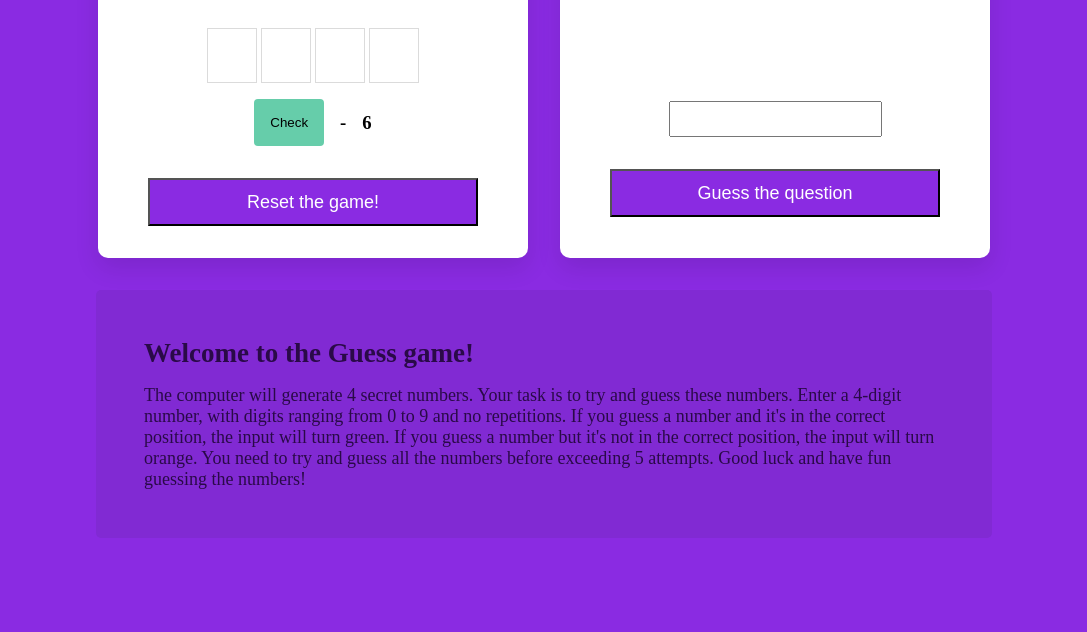
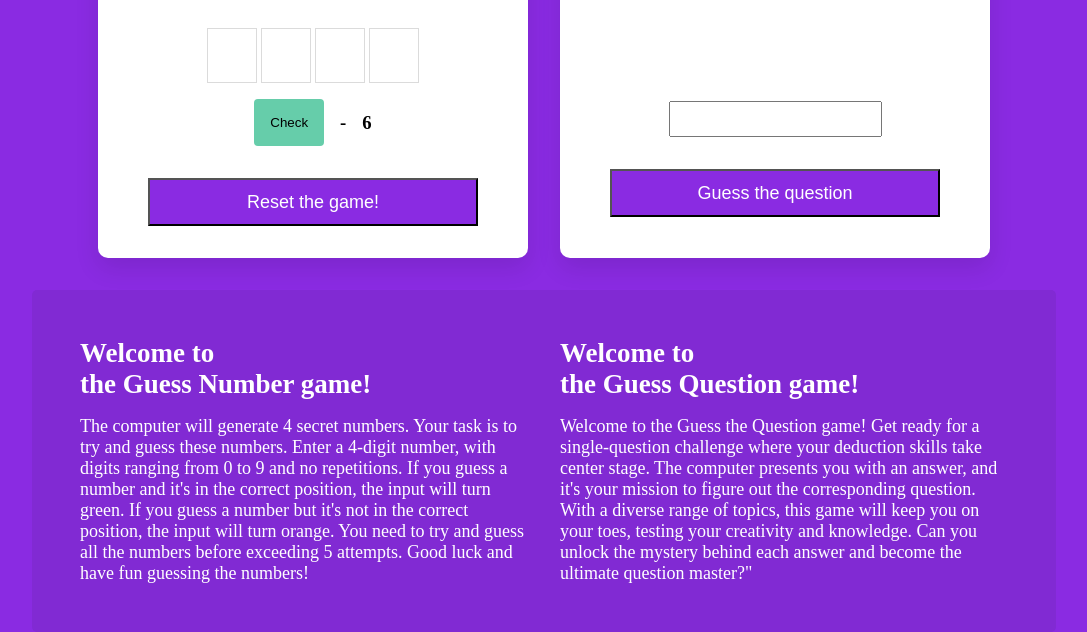
Before and after one commit to carmelapi/guessTheNumber, a plain HTML site: page index.html in a window 1280 px wide. Shown: the part 170-802 px from the top of the page, without its empty margins (96-1183 px from the left). Drawn offline with Linux system fonts and the light colour scheme; no server answers.

Commit message:
Add description game

```diff
--- a/index.html
+++ b/index.html
@@ -49,21 +49,35 @@
         </form>
       </div>
     </div>
+
     <div id="messages" class="messages"></div>
     <div id="winningGiphy"></div>
     <div class="description">
-      <h2>Welcome to the Guess game!</h2>
-      <p>
-        The computer will generate 4 secret numbers. Your task is to try and
-        guess these numbers. Enter a 4-digit number, with digits ranging from 0
-        to 9 and no repetitions. If you guess a number and it's in the correct
-        position, the input will turn green. If you guess a number but it's not
-        in the correct position, the input will turn orange. You need to try and
-        guess all the numbers before exceeding 5 attempts. Good luck and have
-        fun guessing the numbers!
-      </p>
+      <div class="description-grid">
+        <h2>Welcome to <br />the Guess Number game!</h2>
+        <p>
+          The computer will generate 4 secret numbers. Your task is to try and
+          guess these numbers. Enter a 4-digit number, with digits ranging from
+          0 to 9 and no repetitions. If you guess a number and it's in the
+          correct position, the input will turn green. If you guess a number but
+          it's not in the correct position, the input will turn orange. You need
+          to try and guess all the numbers before exceeding 5 attempts. Good
+          luck and have fun guessing the numbers!
+        </p>
+      </div>
+      <div class="description-grid">
+        <h2>Welcome to <br />the Guess Question game!</h2>
+        <p>
+          Welcome to the Guess the Question game! Get ready for a
+          single-question challenge where your deduction skills take center
+          stage. The computer presents you with an answer, and it's your mission
+          to figure out the corresponding question. With a diverse range of
+          topics, this game will keep you on your toes, testing your creativity
+          and knowledge. Can you unlock the mystery behind each answer and
+          become the ultimate question master?"
+        </p>
+      </div>
     </div>
-
     <script src="script.js"></script>
   </body>
 </html>
--- a/script.js
+++ b/script.js
@@ -111,7 +111,6 @@ function renderMessage(messages) {
   $messageEl.innerHTML = messages;
 }
 
-function main() {
 $formEl.addEventListener("submit", guessTheNumber);
 $resetEl.addEventListener("click", reset);
 
@@ -127,7 +126,6 @@ function main() {
 }
 
 reset();
-}
 
 let answerTrivia;
 
@@ -222,5 +220,3 @@ function generateGif() {
 }
 
 // ------------------------
-
-main();
--- a/styles.css
+++ b/styles.css
@@ -137,13 +137,19 @@ input::-webkit-inner-spin-button {
 }
 
 .description {
-  width: 70vw;
+  display: grid;
+  grid-template-columns: 1fr 1fr;
+  gap: 2rem;
+  width: 80vw;
   margin-top: 2rem;
   background-color: rgb(129, 42, 211);
   padding: 3rem;
   border-radius: 5px;
   font-size: 18px;
   color: rgb(42, 10, 72);
+}
+.description-grid {
+  color: white;
 }
 
 .description h2 {
```
Lines whose indentation alone changed are shown as unchanged.
